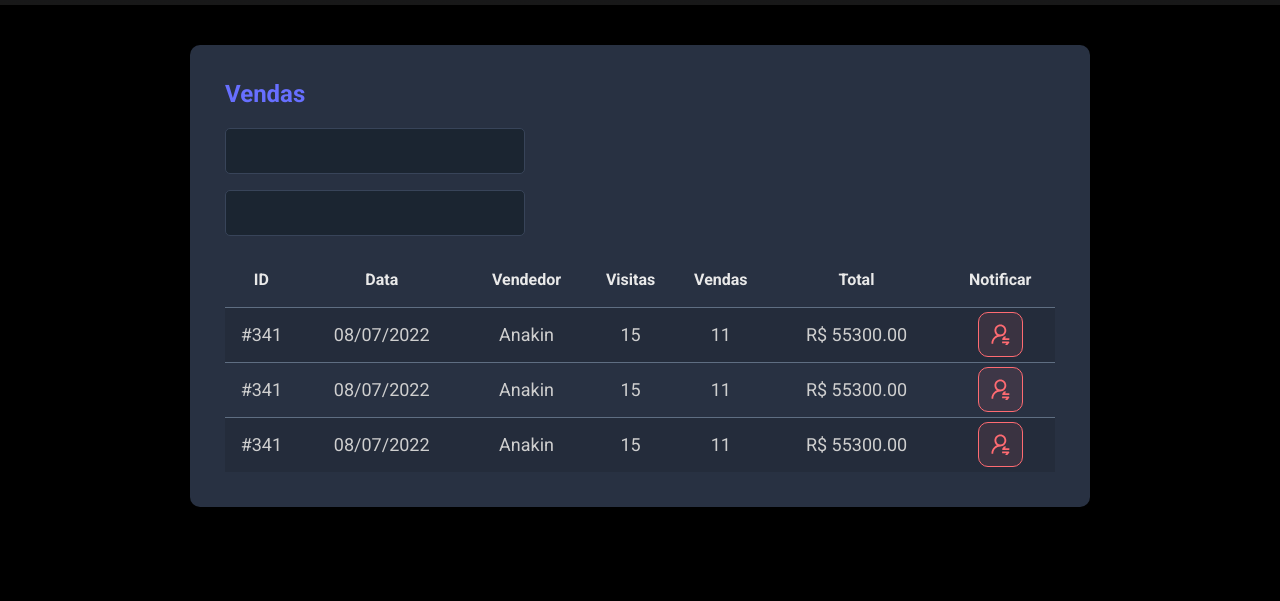
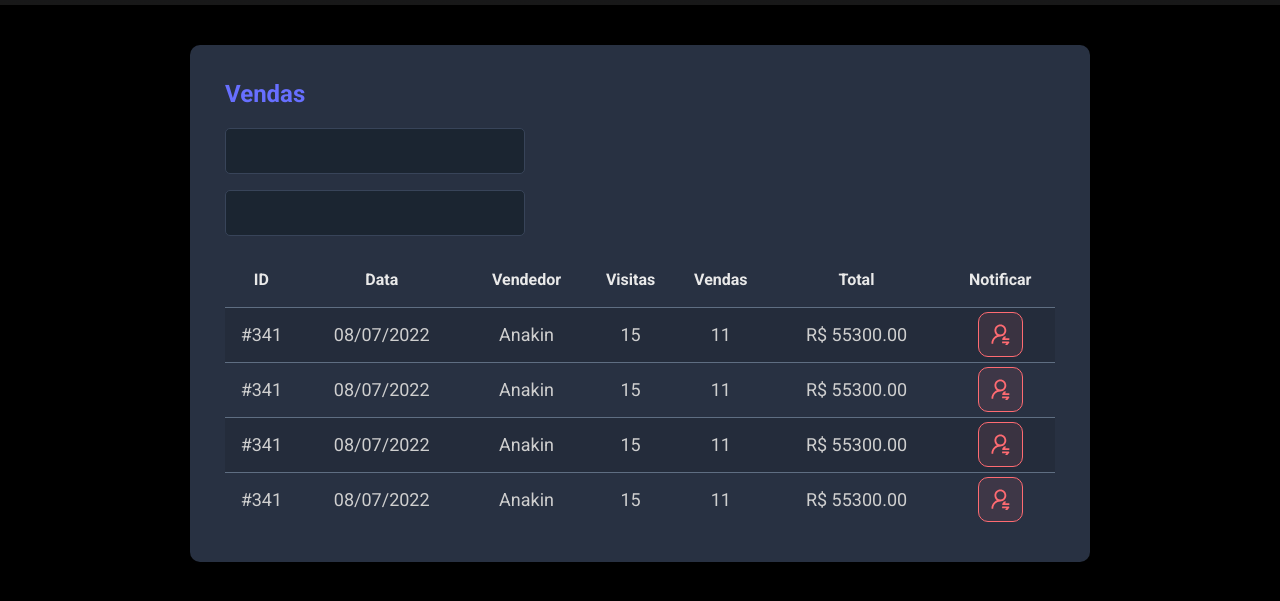
Before and after one commit to Gustavo-Henrique109/dsmeta, a plain HTML site: page index.html in a window 1280 px wide. Shown: the part 215-816 px from the top of the page. Drawn offline with Linux system fonts and the light colour scheme.

Commit message:
Linha tabela adicionada

```diff
--- a/index.html
+++ b/index.html
@@ -93,6 +93,21 @@
                                         </div>
                                     </td>
                                 </tr>
+                                <tr>
+                                    <td class="show992">#341</td>
+                                    <td class="show576">08/07/2022</td>
+                                    <td>Anakin</td>
+                                    <td class="show992">15</td>
+                                    <td class="show992">11</td>
+                                    <td>R$ 55300.00</td>
+                                    <td>
+                                        <div class="dsmeta-red-btn-container">
+                                            <div class="dsmeta-red-btn">
+                                                <img src="notification-icon.svg" alt="">
+                                            </div>
+                                        </div>
+                                    </td>
+                                </tr>
                             </tbody>
                         </table>
                     </div>
```
